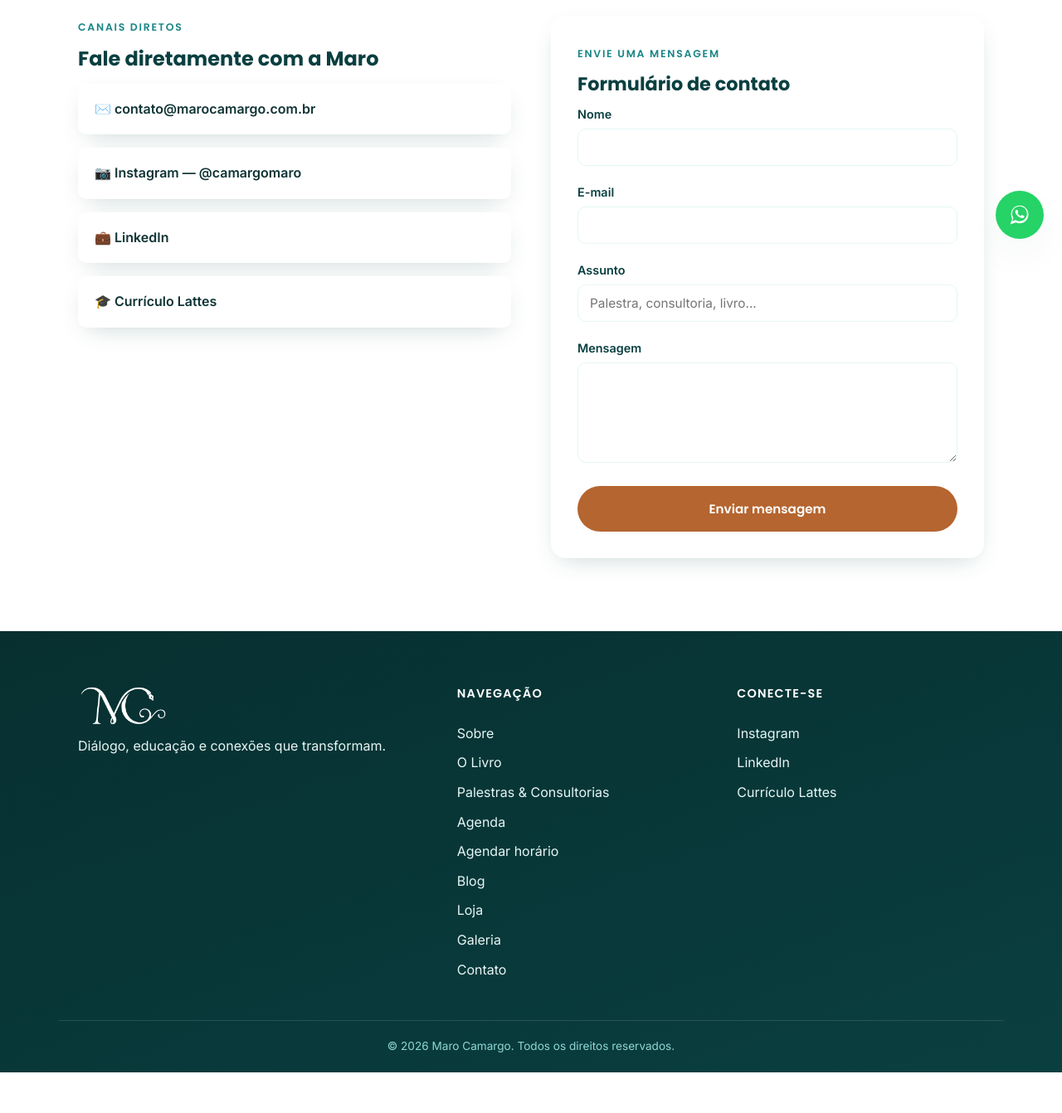
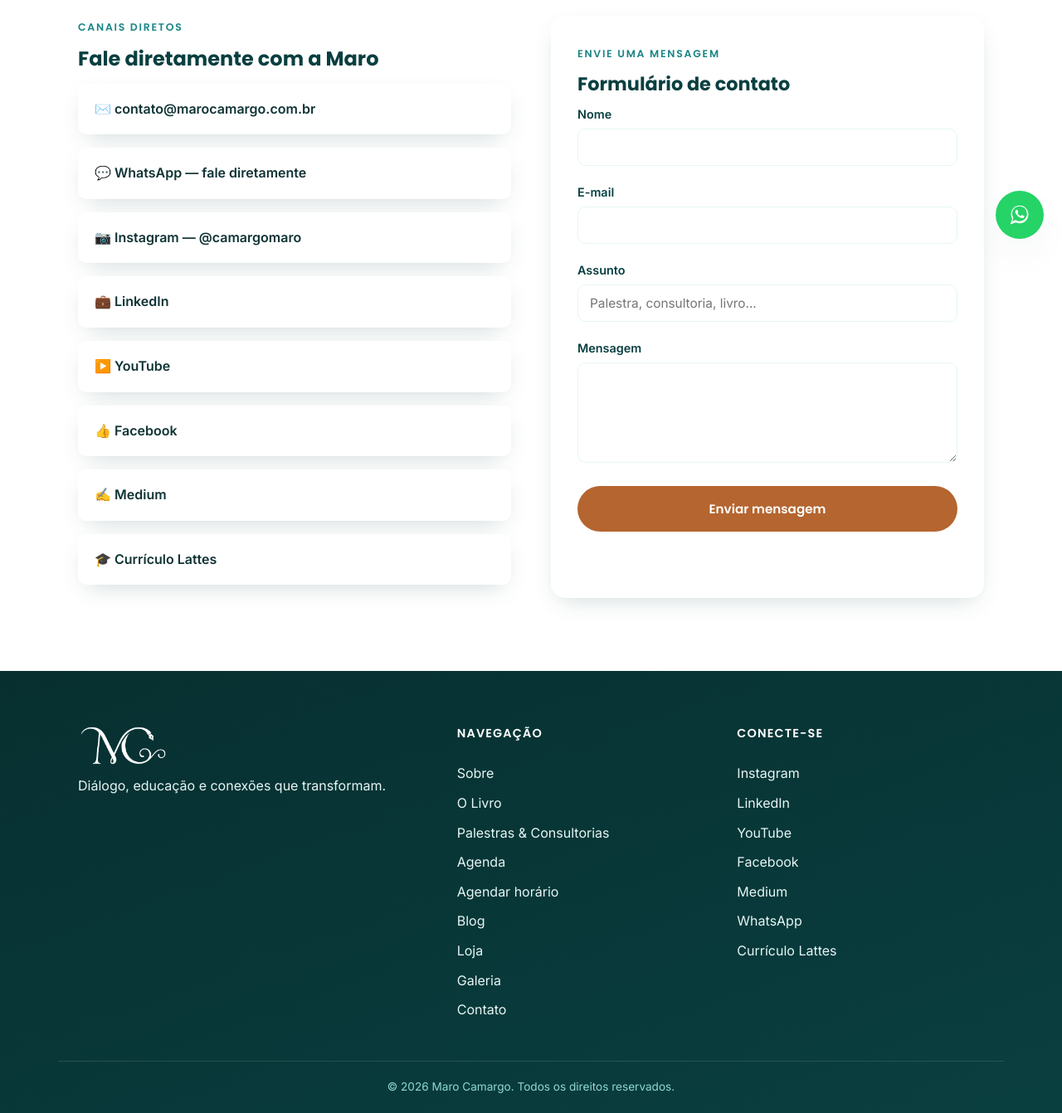
Before and after one commit to EdmarHextech/SiteMaro, a PHP site: page /contato.php in a window 1280 px wide. Shown: the part 490-1832 px from the top of the page at 83% size. Before the commit the page ends 1783 px from the top, so only its background shows below. Run offline with PHP 8.4, Linux system fonts and the light colour scheme.

Commit message:
Exibe todos os links de redes sociais (YouTube, Facebook, Medium, WhatsApp)
Esses links já estavam cadastrados em config.php mas não apareciam em
nenhuma página — só Instagram/LinkedIn/Lattes estavam visíveis. Agora
todos aparecem no rodapé (todas as páginas) e na lista de canais diretos
da página de Contato.

Co-Authored-By: Claude Sonnet 5 <noreply@anthropic.com>

```diff
--- a/public_html/contato.php
+++ b/public_html/contato.php
@@ -56,8 +56,12 @@ require __DIR__ . '/includes/header.php';
       <h2><?= e(t('contato.direct.title')) ?></h2>
       <ul class="contact-list">
         <li><a href="mailto:<?= e(SITE_EMAIL) ?>">✉️ <?= e(SITE_EMAIL) ?></a></li>
+        <li><a href="https://wa.me/<?= e(WHATSAPP_NUMBER) ?>?text=<?= urlencode(WHATSAPP_MESSAGE) ?>" target="_blank" rel="noopener">💬 <?= e(t('contato.direct.whatsapp')) ?></a></li>
         <li><a href="<?= e(INSTAGRAM_URL) ?>" target="_blank" rel="noopener">📷 <?= e(t('contato.direct.instagram')) ?></a></li>
         <li><a href="<?= e(LINKEDIN_URL) ?>" target="_blank" rel="noopener">💼 LinkedIn</a></li>
+        <li><a href="<?= e(YOUTUBE_URL) ?>" target="_blank" rel="noopener">▶️ YouTube</a></li>
+        <li><a href="<?= e(FACEBOOK_URL) ?>" target="_blank" rel="noopener">👍 Facebook</a></li>
+        <li><a href="<?= e(MEDIUM_URL) ?>" target="_blank" rel="noopener">✍️ Medium</a></li>
         <li><a href="<?= e(LATTES_URL) ?>" target="_blank" rel="noopener">🎓 <?= e(t('footer.lattes')) ?></a></li>
       </ul>
     </div>
--- a/public_html/includes/footer.php
+++ b/public_html/includes/footer.php
@@ -21,6 +21,10 @@
       <p class="site-footer__heading"><?= e(t('footer.connect_heading')) ?></p>
       <a href="<?= e(INSTAGRAM_URL) ?>" target="_blank" rel="noopener">Instagram</a>
       <a href="<?= e(LINKEDIN_URL) ?>" target="_blank" rel="noopener">LinkedIn</a>
+      <a href="<?= e(YOUTUBE_URL) ?>" target="_blank" rel="noopener">YouTube</a>
+      <a href="<?= e(FACEBOOK_URL) ?>" target="_blank" rel="noopener">Facebook</a>
+      <a href="<?= e(MEDIUM_URL) ?>" target="_blank" rel="noopener">Medium</a>
+      <a href="https://wa.me/<?= e(WHATSAPP_NUMBER) ?>?text=<?= urlencode(WHATSAPP_MESSAGE) ?>" target="_blank" rel="noopener">WhatsApp</a>
       <a href="<?= e(LATTES_URL) ?>" target="_blank" rel="noopener"><?= e(t('footer.lattes')) ?></a>
     </div>
   </div>
--- a/public_html/includes/lang/en.php
+++ b/public_html/includes/lang/en.php
@@ -236,6 +236,7 @@ return [
     'contato.hero.lead' => 'Talks, consulting, the book Ponto de Encontro, or partnerships — choose whichever channel you prefer.',
     'contato.direct.eyebrow' => 'Direct channels',
     'contato.direct.title' => 'Reach out to Maro directly',
+    'contato.direct.whatsapp' => 'WhatsApp — message directly',
     'contato.direct.instagram' => 'Instagram — @camargomaro',
     'contato.form.eyebrow' => 'Send a message',
     'contato.form.title' => 'Contact form',
--- a/public_html/includes/lang/es.php
+++ b/public_html/includes/lang/es.php
@@ -236,6 +236,7 @@ return [
     'contato.hero.lead' => 'Charlas, consultoría, el libro Ponto de Encontro o alianzas — elige el canal que prefieras.',
     'contato.direct.eyebrow' => 'Canales directos',
     'contato.direct.title' => 'Habla directamente con Maro',
+    'contato.direct.whatsapp' => 'WhatsApp — habla directamente',
     'contato.direct.instagram' => 'Instagram — @camargomaro',
     'contato.form.eyebrow' => 'Envía un mensaje',
     'contato.form.title' => 'Formulario de contacto',
--- a/public_html/includes/lang/pt.php
+++ b/public_html/includes/lang/pt.php
@@ -236,6 +236,7 @@ return [
     'contato.hero.lead' => 'Palestras, consultorias, o livro Ponto de Encontro ou parcerias — escolha o canal que preferir.',
     'contato.direct.eyebrow' => 'Canais diretos',
     'contato.direct.title' => 'Fale diretamente com a Maro',
+    'contato.direct.whatsapp' => 'WhatsApp — fale diretamente',
     'contato.direct.instagram' => 'Instagram — @camargomaro',
     'contato.form.eyebrow' => 'Envie uma mensagem',
     'contato.form.title' => 'Formulário de contato',
```
